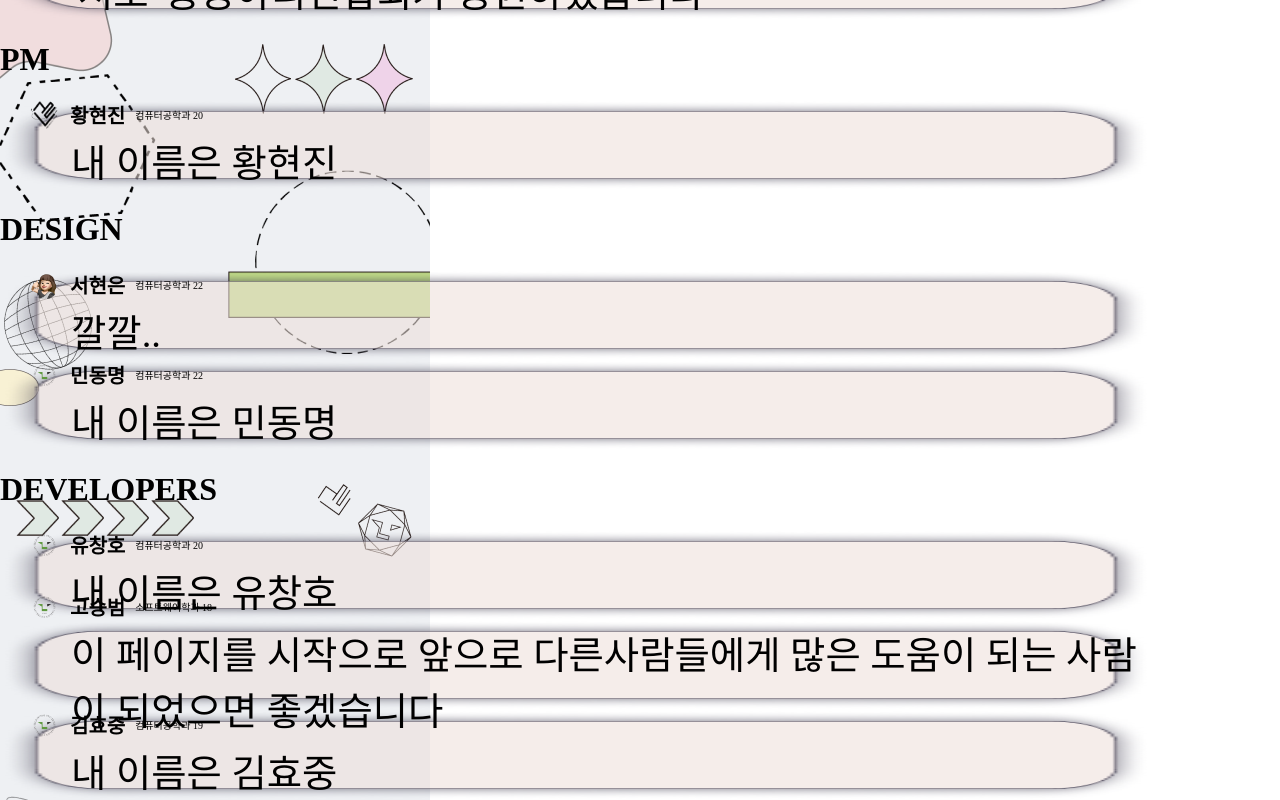
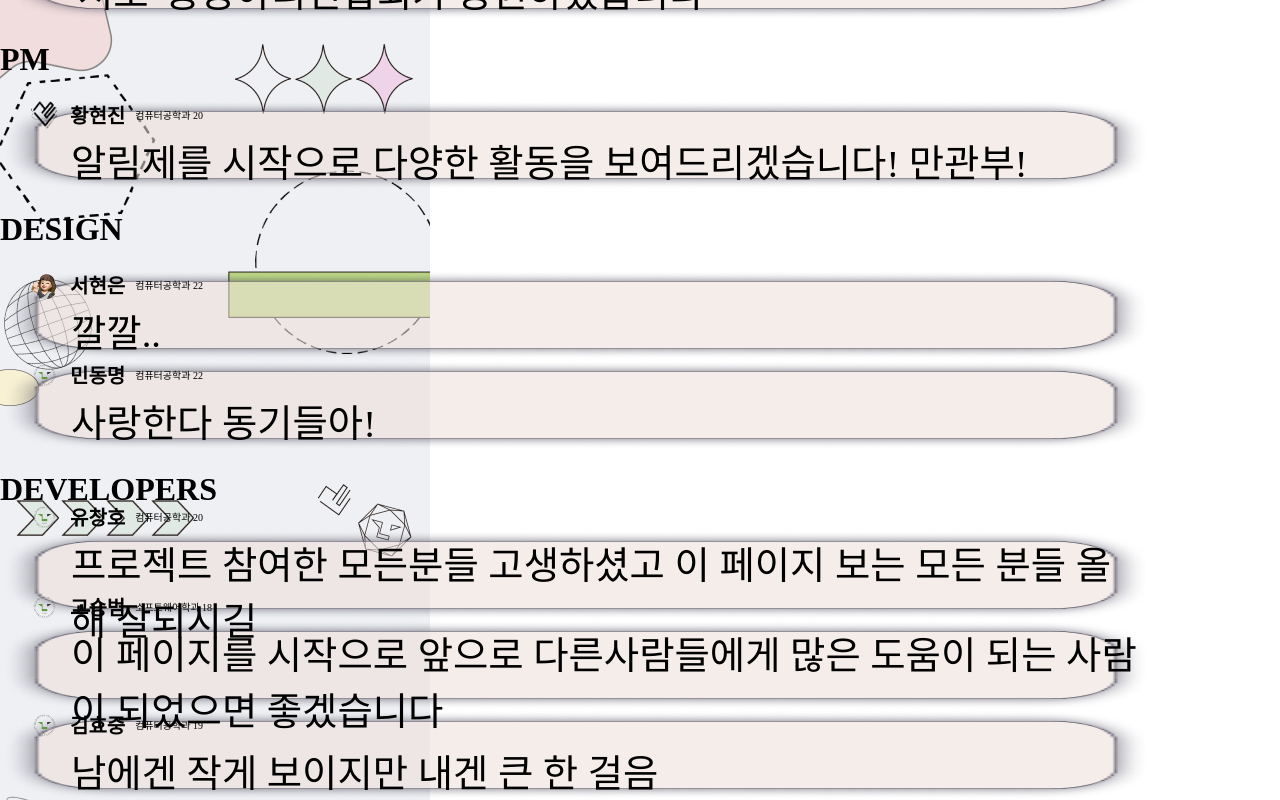
Before and after one commit to LikeLion-SKU/2024-SKU-Club-Fair, a React (Vite) app: page /about in a window 1280 px wide. Shown: the part 473-1273 px from the top of the page. Built offline with nearby package versions, Linux system fonts and the light colour scheme; a web font is replaced by a local one.

Commit message:
fix/ 찐막
제작자 한마디 변경

```diff
--- a/src/components/InfoLine.jsx
+++ b/src/components/InfoLine.jsx
@@ -37,6 +37,7 @@ export default function InfoLine({ name, src, img, info }) {
         <p
           style={{
             paddingLeft: '69px',
+            paddingRight: '10px',
             fontFamily: 'BMJUA',
             margin: '2px',
             fontSize: '3vw',
--- a/src/pages/About.jsx
+++ b/src/pages/About.jsx
@@ -25,7 +25,7 @@ export default function About() {
         <InfoLine
           name="황현진"
           info="컴퓨터공학과 20"
-          src="내 이름은 황현진"
+          src="알림제를 시작으로 다양한 활동을 보여드리겠습니다! 만관부!"
           img={center}
         />
         <h1>DESIGN</h1>
@@ -38,14 +38,14 @@ export default function About() {
         <InfoLine
           name="민동명"
           info="컴퓨터공학과 22"
-          src="내 이름은 민동명"
+          src="사랑한다 동기들아!"
           img={test}
         />
         <h1>DEVELOPERS</h1>
         <InfoLine
           name="유창호"
           info="컴퓨터공학과 20"
-          src="내 이름은 유창호"
+          src="프로젝트 참여한 모든분들 고생하셨고 이 페이지 보는 모든 분들 올해 잘되시길"
           img={test}
         />
         <InfoLine
@@ -57,7 +57,7 @@ export default function About() {
         <InfoLine
           name="김효중"
           info="컴퓨터공학과 19"
-          src="내 이름은 김효중"
+          src="남에겐 작게 보이지만 내겐 큰 한 걸음"
           img={test}
         />
       </BgAbout>
```
